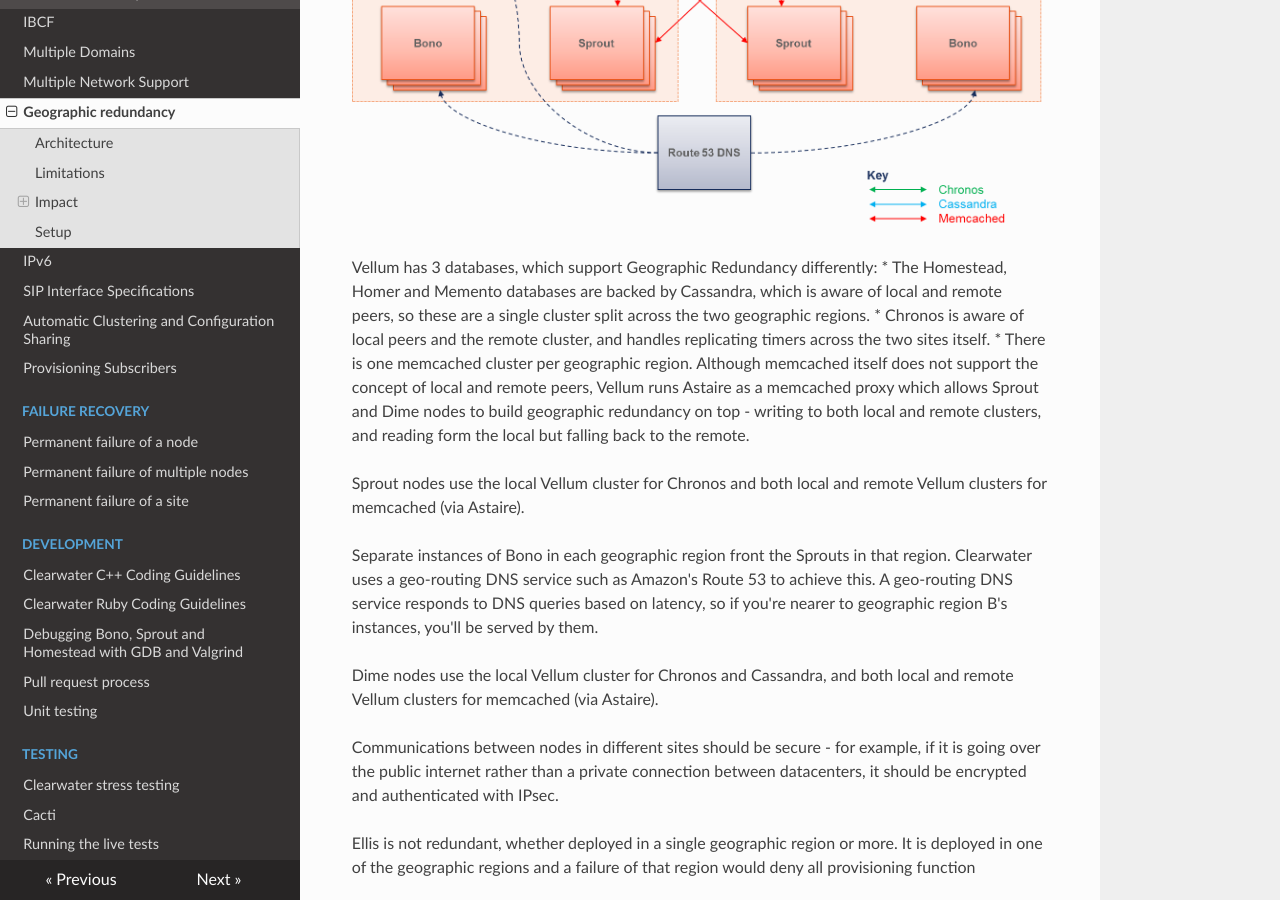
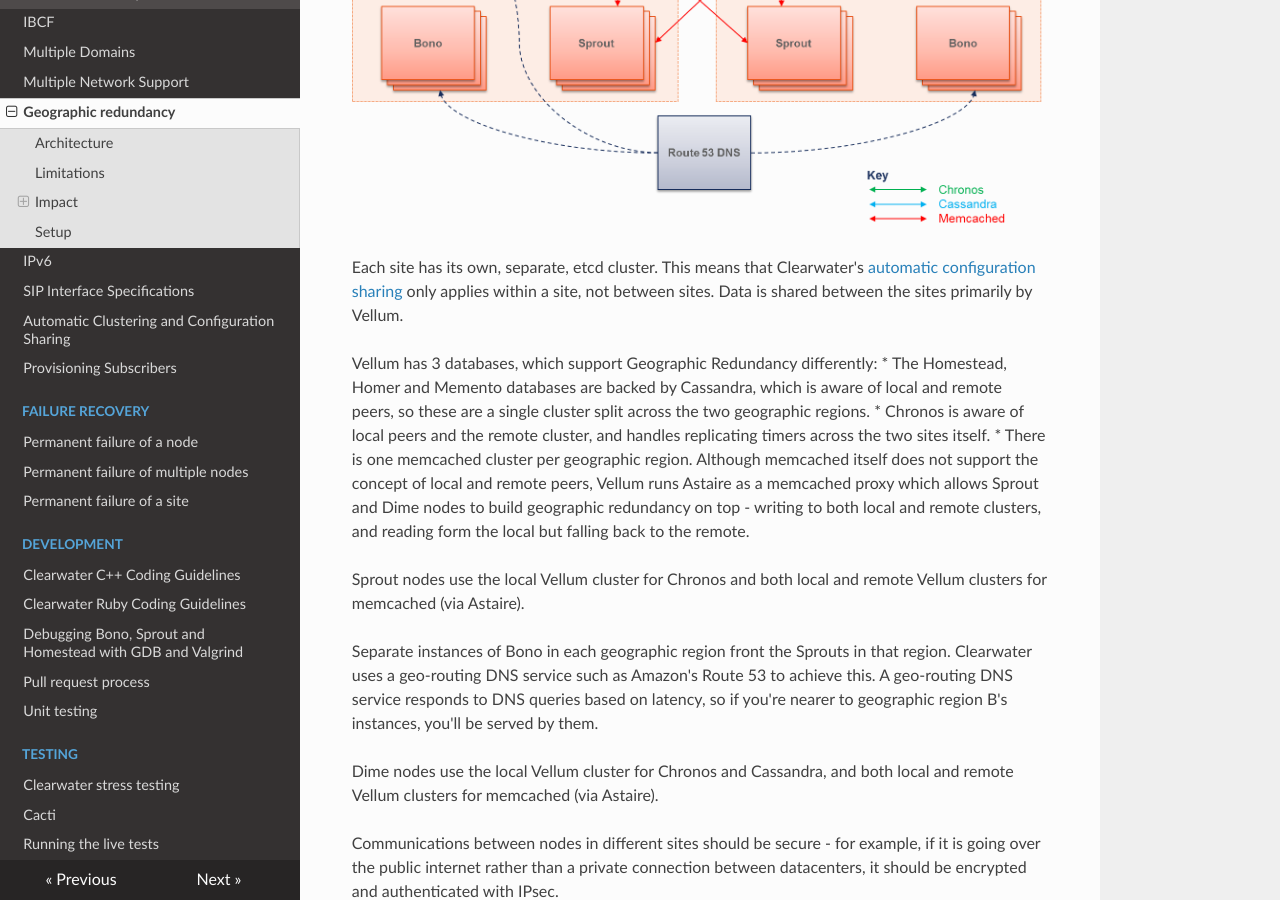
Before and after one commit to Metaswitch/clearwater-readthedocs, an MkDocs documentation site: the page built from docs/Geographic_redundancy.md, in a window 1280 px wide and 900 px high, scrolled down 699 px. Built offline with MkDocs 1.6.1, drawn with Linux system fonts in a browser that asks for light colours; nearby versions of some CDN libraries; old or Windows-style settings are respelled for this version of MkDocs.

Commit message:
Add clarification that each GR site is its own etcd cluster

```diff
--- a/docs/Geographic_redundancy.md
+++ b/docs/Geographic_redundancy.md
@@ -12,6 +12,8 @@ This article describes
 The architecture of a geographically-redundant system is as follows.
 
 ![Simplified diagram of the GR architecture, showing how data is replicated between the two sites](img/Geographic_redundancy_diagram.png)
+
+Each site has its own, separate, etcd cluster. This means that Clearwater's [automatic configuration sharing](Automatic_Clustering_Config_Sharing.md) only applies within a site, not between sites. Data is shared between the sites primarily by Vellum.
 
 Vellum has 3 databases, which support Geographic Redundancy differently:
 * The Homestead, Homer and Memento databases are backed by Cassandra, which is aware of local and remote peers, so these are a single cluster split across the two geographic regions.
```
